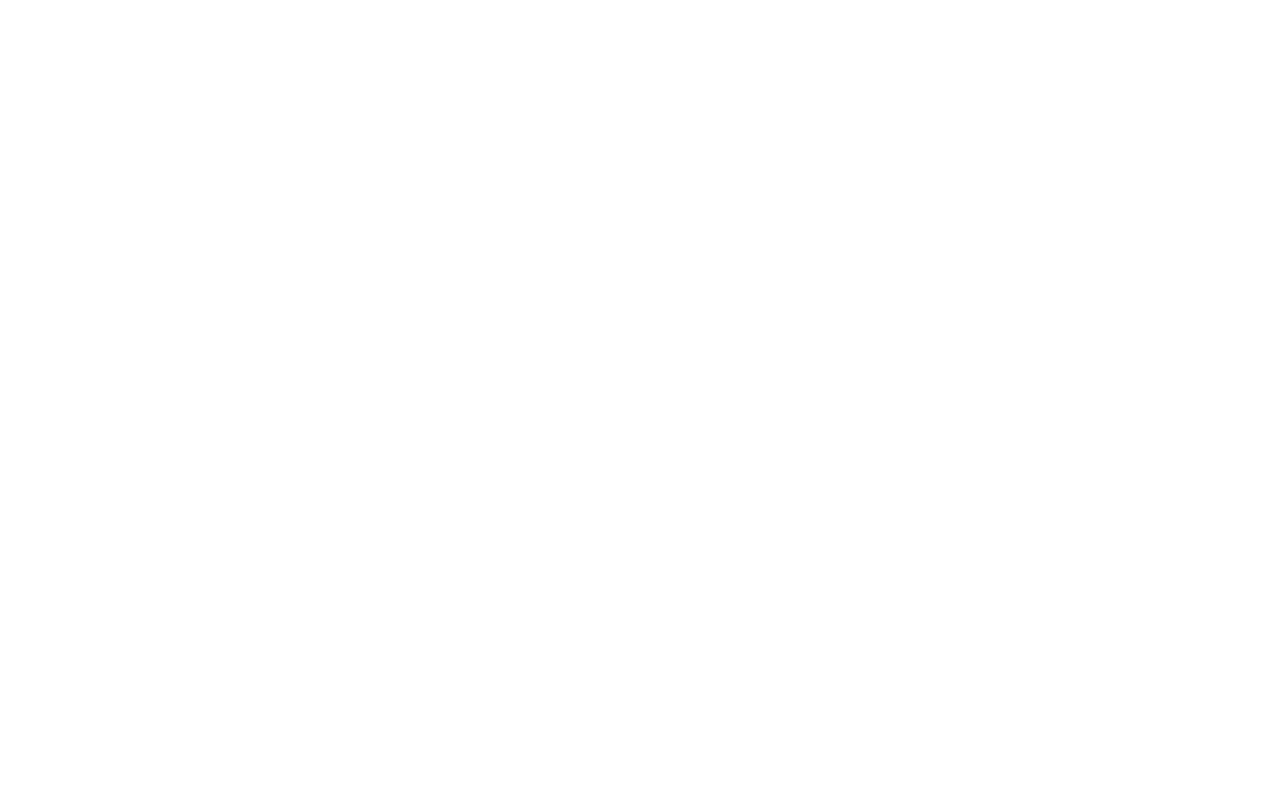
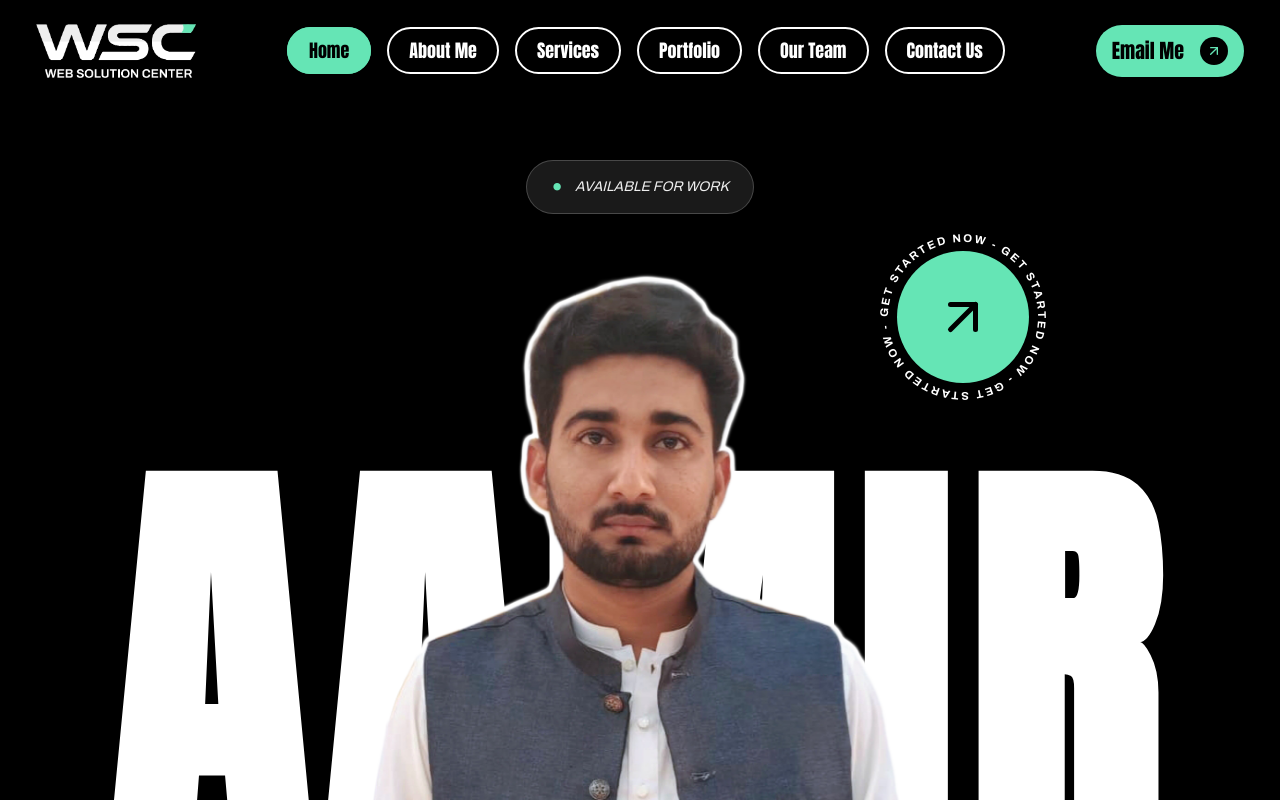
Before and after one commit to aamiryounis105/websolutioncenter, a Next.js app: page / in a window 1280 px wide. Shown: the top 800 px of the page. Built offline with nearby package versions, Linux system fonts and the light colour scheme.

Commit message:
Final Update: 2024-06-19 12:00:00

```diff
--- a/app/layout.tsx
+++ b/app/layout.tsx
@@ -1,84 +1,40 @@
-import Head from "next/head";
+import "./globals.css";
+import { Anton, Archivo } from "next/font/google";
+import SmoothScroll from "./SmoothScroll";
+import { MotionWrapper } from "./ClientWrapper"; // client component
 
-export default function SEO({
-  title = "WebSolution Center | Websites, Apps & Email Signatures",
-  description = "We build modern websites, mobile apps, HTML email signatures, and custom digital solutions for businesses. High-performance, responsive, and branded solutions tailored to your needs.",
-  url = "https://websolutioncenter.com",
-  image = "https://websolutioncenter.com/og/og-home.webp",
-  schema,
-  twitterHandle = "@aamiryounis105",
+const anton = Anton({
+  subsets: ["latin"],
+  weight: ["400"],
+  variable: "--font-anton",
+  display: "swap",
+});
+
+const archivo = Archivo({
+  subsets: ["latin"],
+  weight: ["400", "600", "700"],
+  variable: "--font-archivo",
+  display: "swap",
+});
+
+export default function RootLayout({
+  children,
 }: {
-  title?: string;
-  description?: string;
-  url?: string;
-  image?: string;
-  schema?: any;
-  twitterHandle?: string;
+  children: React.ReactNode;
 }) {
-  // Default Organization Schema (used globally)
-  const defaultOrganizationSchema = {
-    "@context": "https://schema.org",
-    "@type": "Organization",
-    name: "WebSolution Center",
-    url: "https://websolutioncenter.com",
-    description: description,
-    logo: "https://websolutioncenter.com/logo.png",
-    sameAs: [
-      "https://facebook.com/aamiryounis105",
-      "https://x.com/aamiryounis105",
-      "https://instagram.com/aamiryounis105",
-      "https://linkedin.com/in/aamiryounis105",
-    ],
-  };
-
   return (
-    <Head>
-      {/* BASIC SEO */}
-      <title>{title}</title>
-      <meta name="description" content={description} />
-      <link rel="canonical" href={url} />
-      <meta name="viewport" content="width=device-width, initial-scale=1" />
-      <meta name="theme-color" content="#0066FF" />
-
-      {/* GOOGLE SEARCH CONSOLE VERIFICATION */}
-      <meta
-        name="google-site-verification"
-        content="MMf9LpgjUbuVvKC9ONw82PTjcDDFm5bllSTlmN68pfs"
-      />
-
-      {/* OPEN GRAPH (Facebook, LinkedIn, etc.) */}
-      <meta property="og:title" content={title} />
-      <meta property="og:description" content={description} />
-      <meta property="og:url" content={url} />
-      <meta property="og:image" content={image} />
-      <meta property="og:site_name" content="WebSolution Center" />
-      <meta property="og:type" content="website" />
-
-      {/* TWITTER / X */}
-      <meta name="twitter:card" content="summary_large_image" />
-      <meta name="twitter:title" content={title} />
-      <meta name="twitter:description" content={description} />
-      <meta name="twitter:image" content={image} />
-      <meta name="twitter:site" content={twitterHandle} />
-      <meta name="twitter:creator" content={twitterHandle} />
-
-      {/* PAGE-SPECIFIC JSON-LD SCHEMA */}
-      {schema && (
-        <script
-          type="application/ld+json"
-          dangerouslySetInnerHTML={{
-            __html: JSON.stringify(schema, null, 2),
-          }}
-        />
-      )}
-
-      {/* GLOBAL ORGANIZATION JSON-LD */}
-      <script
-        type="application/ld+json"
-        dangerouslySetInnerHTML={{
-          __html: JSON.stringify(defaultOrganizationSchema, null, 2),
-        }}
-      />
-    </Head>
+    <html lang="en" className={`${anton.variable} ${archivo.variable}`}>
+      <body className="selection:bg-primary selection:text-secondary">
+        <SmoothScroll>
+          <MotionWrapper
+            initial={{ opacity: 0, y: 20 }}
+            animate={{ opacity: 1, y: 0 }}
+            transition={{ duration: 0.8 }}
+          >
+            {children}
+          </MotionWrapper>
+        </SmoothScroll>
+      </body>
+    </html>
   );
 }
```
